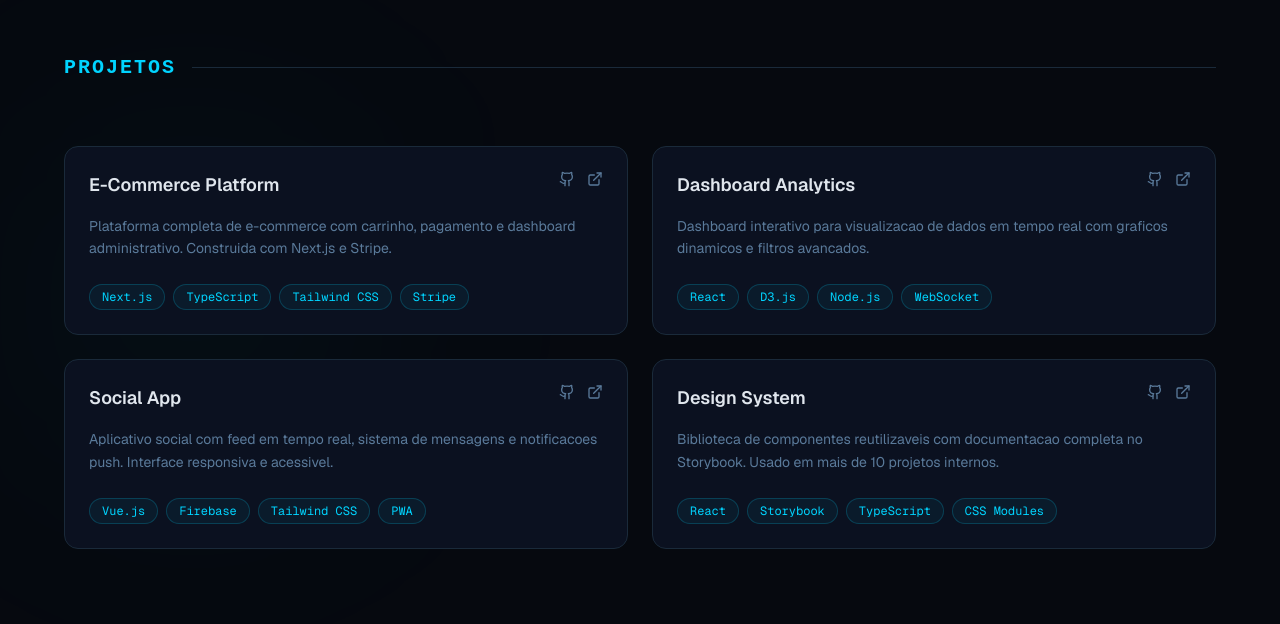
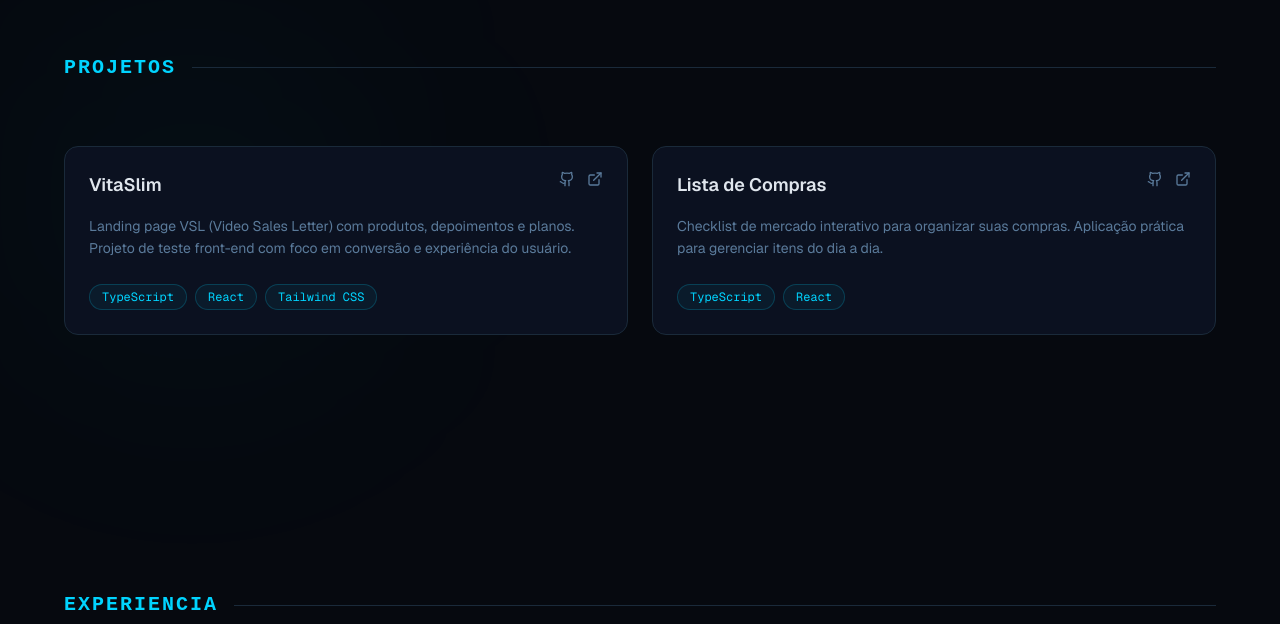
Before and after one commit to Rafa-Mont-ui/Portfolio_front_End, a Next.js app: page / in a window 1280 px wide. Shown: the part 2173-2797 px from the top of the page. Built offline with nearby package versions, Linux system fonts and the light colour scheme; a web font is replaced by a local one.

Commit message:
Update project entries in projects.tsx: rename and modify descriptions, technologies, GitHub, and live links for 'E-Commerce Platform' to 'VitaSlim' and 'Dashboard Analytics' to 'Lista de Compras'. Remove unused project entries for a cleaner presentation.

```diff
--- a/components/projects.tsx
+++ b/components/projects.tsx
@@ -2,36 +2,20 @@ import { ExternalLink, Github } from "lucide-react"
 
 const projects = [
   {
-    title: "E-Commerce Platform",
+    title: "VitaSlim",
     description:
-      "Plataforma completa de e-commerce com carrinho, pagamento e dashboard administrativo. Construida com Next.js e Stripe.",
-    techs: ["Next.js", "TypeScript", "Tailwind CSS", "Stripe"],
-    github: "https://github.com",
-    live: "https://example.com",
+      "Landing page VSL (Video Sales Letter) com produtos, depoimentos e planos. Projeto de teste front-end com foco em conversão e experiência do usuário.",
+    techs: ["TypeScript", "React", "Tailwind CSS"],
+    github: "https://github.com/Rafa-Mont-ui/Site-VSL-Teste-Grupo-Six",
+    live: "https://site-vsl-teste-grupo-six.vercel.app/",
   },
   {
-    title: "Dashboard Analytics",
+    title: "Lista de Compras",
     description:
-      "Dashboard interativo para visualizacao de dados em tempo real com graficos dinamicos e filtros avancados.",
-    techs: ["React", "D3.js", "Node.js", "WebSocket"],
-    github: "https://github.com",
-    live: "https://example.com",
-  },
-  {
-    title: "Social App",
-    description:
-      "Aplicativo social com feed em tempo real, sistema de mensagens e notificacoes push. Interface responsiva e acessivel.",
-    techs: ["Vue.js", "Firebase", "Tailwind CSS", "PWA"],
-    github: "https://github.com",
-    live: "https://example.com",
-  },
-  {
-    title: "Design System",
-    description:
-      "Biblioteca de componentes reutilizaveis com documentacao completa no Storybook. Usado em mais de 10 projetos internos.",
-    techs: ["React", "Storybook", "TypeScript", "CSS Modules"],
-    github: "https://github.com",
-    live: "https://example.com",
+      "Checklist de mercado interativo para organizar suas compras. Aplicação prática para gerenciar itens do dia a dia.",
+    techs: ["TypeScript", "React"],
+    github: "https://github.com/Rafa-Mont-ui/Lista-Mercado-v1",
+    live: "https://lista-mercado-v1.vercel.app/",
   },
 ]
 
```
